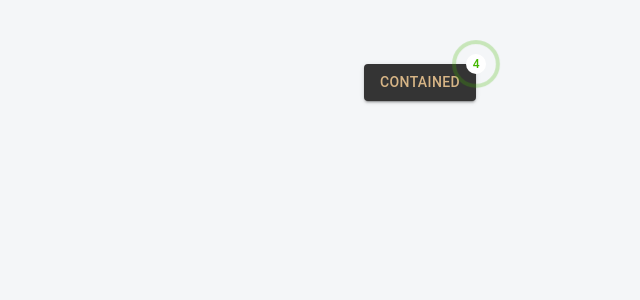
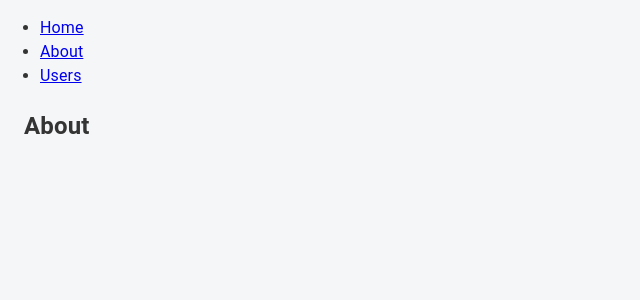
Before and after one commit to Yakhyobek1997/americano-coffee, a React (Create React App) app: page /about in a window 1280 px wide. Shown: the top 300 px of the page, without its empty margins (0-640 px from the left). Built offline with nearby package versions, Linux system fonts and the light colour scheme.

Commit message:
Feat: Routing system

```diff
--- a/src/app/App.tsx
+++ b/src/app/App.tsx
@@ -1,23 +1,49 @@
 import React from "react";
 import "../css/app.css";
-import { Box, Button, Container, Stack, Typography } from "@mui/material"
-import { RippleBadge } from "./MaterialTheme/styled";
+import {  Container } from "@mui/material"
+import { Link, Route, Switch } from "react-router-dom";
+import { About } from "./screens/About";
+import { Users } from "./screens/Users";
 
 function App() {
-  return <Container maxWidth="sm">
-    <Stack flexDirection={"column"}>
-      <Box sx={{ my:4}}>
-        <Typography variant="h4" component={"h4"}>
+  return (
 
-        </Typography>
-      </Box>
-      <Box>
-        <RippleBadge badgeContent={4}>
-          <Button variant="contained"> Contained</Button>
-        </RippleBadge>
-      </Box>
-    </Stack>
-  </Container>
+  <div>
+  <nav>
+    <ul>
+      <li>
+        <Link to="/">Home</Link>
+      </li>
+      <li>
+        <Link to="/about">About</Link>
+      </li>
+      <li>
+        <Link to="/users">Users</Link>
+      </li>
+    </ul>
+  </nav>
+
+  {/* A <Switch> looks through its children <Route>s and
+      renders the first one that matches the current URL. */}
+  <Switch>
+    <Route path="/about">
+      <About />
+    </Route>
+    <Route path="/users">
+      <Users />
+    </Route>
+    <Route path="/">
+      <Home />
+    </Route>
+  </Switch>
+</div>
+
+)
+}
+
+
+function Home() {
+  return <Container><h2>Home</h2></Container>;
 }
 
 export default App;
--- /dev/null
+++ b/src/app/screens/About.tsx
@@ -0,0 +1,5 @@
+import { Container } from "@mui/material";
+
+export function About() {
+    return <Container><h2>About</h2></Container>;
+  }
--- /dev/null
+++ b/src/app/screens/Users.tsx
@@ -0,0 +1,5 @@
+import { Container } from "@mui/material";
+
+export function Users() {
+    return <Container><h2>Users</h2></Container>;
+  }
```
Also changed, not shown: package.json (+5 -3 lines), src/index.tsx (+10 -4 lines), 1 other file (tests, documents, lock files or other folders).
